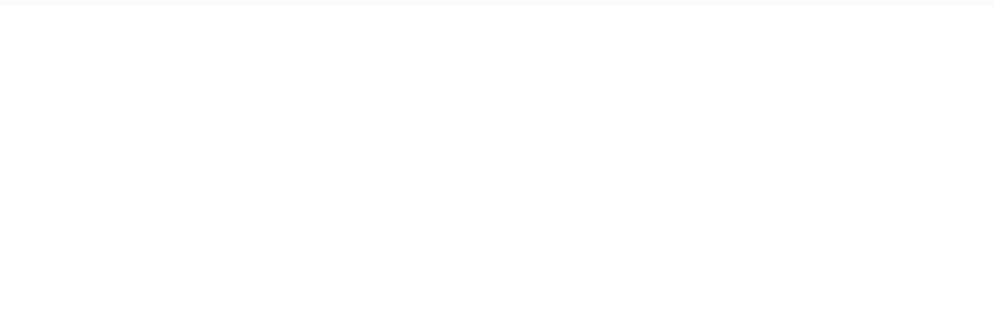
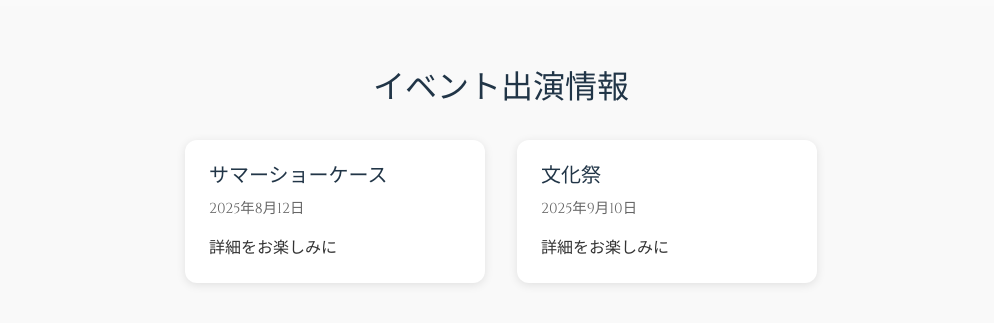
Before and after one commit to kthom123/tahitian-dance-site, a React (Vite) app in the folder client/: page / in a window 1280 px wide. Shown: the part 2826-3149 px from the top of the page, without its empty margins (139-1133 px from the left). Before the commit the page ends 2832 px from the top, so only its background shows below. Built offline with nearby package versions, Linux system fonts and the light colour scheme.

Commit message:
Added Events section

```diff
--- a/client/src/App.jsx
+++ b/client/src/App.jsx
@@ -5,7 +5,7 @@ import About from './components/About';
 import Classes from "./components/Classes";
 import ClassDetails from "./components/ClassDetails";
 import Instructor from './components/Instructor';
-
+import Events from './components/Events';
 
 import './App.css';
 
@@ -28,6 +28,7 @@ function App() {
       <Classes />
       <ClassDetails />
       <Instructor />
+      <Events />
     </div>
   );
 }
--- /dev/null
+++ b/client/src/components/Events.css
@@ -0,0 +1,52 @@
+.events-section {
+  padding: 4rem 2rem;
+  background-color: #f9f9f9;
+  text-align: center;
+}
+
+.events-title {
+  font-size: 2rem;
+  margin-bottom: 2rem;
+  font-weight: bold;
+}
+
+.events-grid {
+  display: flex;
+  flex-wrap: wrap;
+  gap: 2rem;
+  justify-content: center;
+}
+
+.event-card {
+  background-color: #fff;
+  border-radius: 12px;
+  padding: 1.5rem;
+  width: 300px;
+  box-shadow: 0 2px 10px rgba(0, 0, 0, 0.1);
+  text-align: left;
+}
+
+.event-image {
+  width: 100%;
+  height: 180px;
+  object-fit: cover;
+  border-radius: 8px;
+  margin-bottom: 1rem;
+}
+
+.event-name {
+  font-size: 1.25rem;
+  font-weight: bold;
+  margin-bottom: 0.5rem;
+}
+
+.event-date {
+  font-size: 0.9rem;
+  color: #666;
+  margin-bottom: 1rem;
+}
+
+.event-description {
+  font-size: 1rem;
+  color: #333;
+}
--- /dev/null
+++ b/client/src/components/Events.jsx
@@ -0,0 +1,35 @@
+import React from "react";
+import "./Events.css";
+
+function Events() {
+  const events = [
+    {
+      title: "サマーショーケース",
+      date: "2025年8月12日",
+      description: "詳細をお楽しみに"
+    },
+    {
+      title: "文化祭",
+      date: "2025年9月10日",
+      description: "詳細をお楽しみに"
+    },
+    // Add more events here
+  ];
+
+  return (
+    <section className="events-section" id="events">
+      <h2 className="events-title">イベント出演情報</h2>
+      <div className="events-grid">
+        {events.map((event, index) => (
+          <div className="event-card" key={index}>
+            <h3 className="event-name">{event.title}</h3>
+            <p className="event-date">{event.date}</p>
+            <p className="event-description">{event.description}</p>
+          </div>
+        ))}
+      </div>
+    </section>
+  );
+}
+
+export default Events;
```
